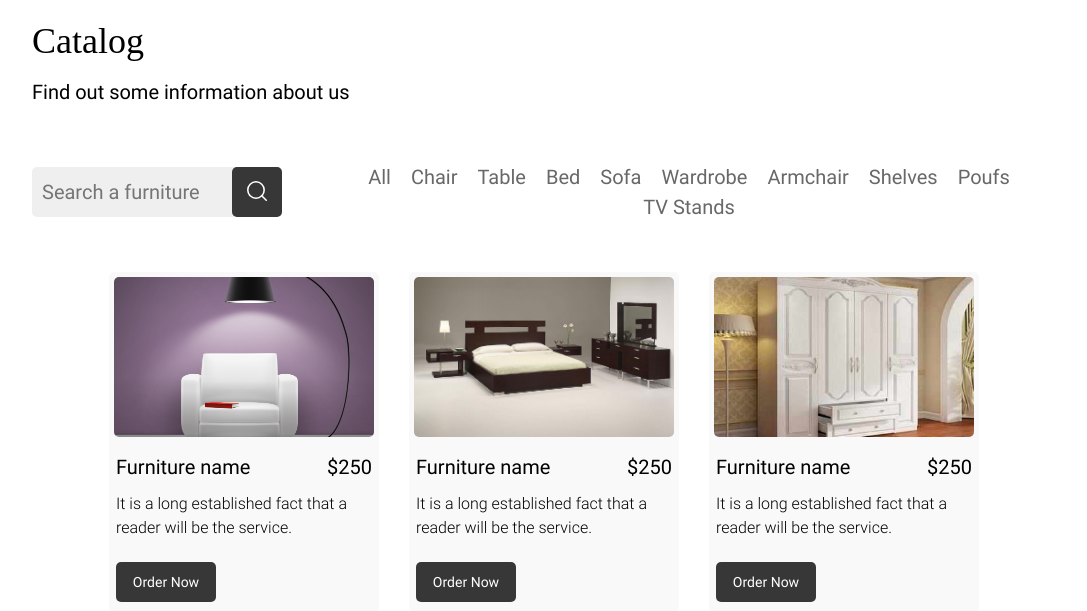
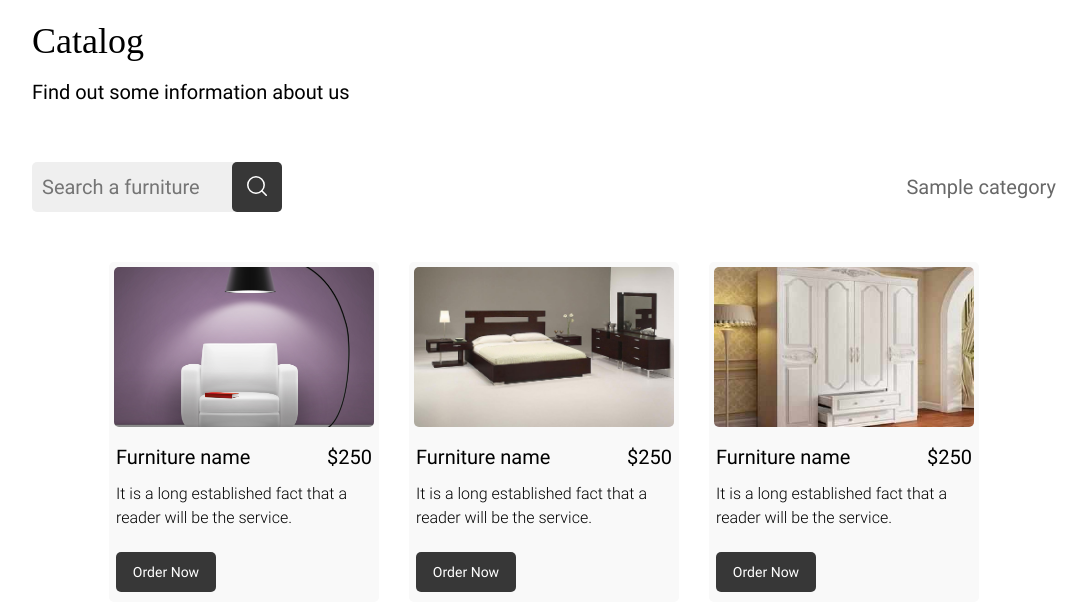
Before and after one commit to kathlleen/django_project, a Django app: page /catalog/ in a window 1280 px wide. Shown: the part 60-671 px from the top of the page, without its empty margins (96-1183 px from the left). Run offline with Django 4.2, Linux system fonts and the light colour scheme; tables that the repository leaves empty hold one stand-in row (values such as "Sample post"); some web fonts are replaced.

Commit message:
Fixtures, products data

```diff
--- a/app1/goods/templates/goods/catalog.html
+++ b/app1/goods/templates/goods/catalog.html
@@ -25,16 +25,10 @@
 
         <div class="furniture-links">
             <ul>
-                <li><a href="#">All</a></li>
-                <li><a href="#">Chair</a></li>
-                <li><a href="#">Table</a></li>
-                <li><a href="#">Bed</a></li>
-                <li><a href="#">Sofa</a></li>
-                <li><a href="#">Wardrobe</a></li>
-                <li><a href="#">Armchair</a></li>
-                <li><a href="#">Shelves</a></li>
-                <li><a href="#">Poufs</a></li>
-                <li><a href="#">TV Stands</a></li>
+                {% for category in categories %}
+                    <li><a href="{% url 'catalog:index' %}">{{ category.name }}</a></li>
+                {% endfor %}
+
             </ul>
         </div>
     </div>
--- a/app1/goods/views.py
+++ b/app1/goods/views.py
@@ -1,11 +1,14 @@
 from django.shortcuts import render
-
+from goods.models import Categories
 def catalog(request):
+    categories = Categories.objects.all()
 
     context = {
         "title" : "SQ R3 - Catalog",
         "page_title" : "Catalog",
         "page_description" : "Find out some information about us",
+        'categories': categories,
+
         "goods" : [
             {
                 "title" : "Furniture name",
```
Also changed, not shown: app1/main/templates/main/index.html (+4 -10 lines), app1/main/views.py (+7 -1 lines).
